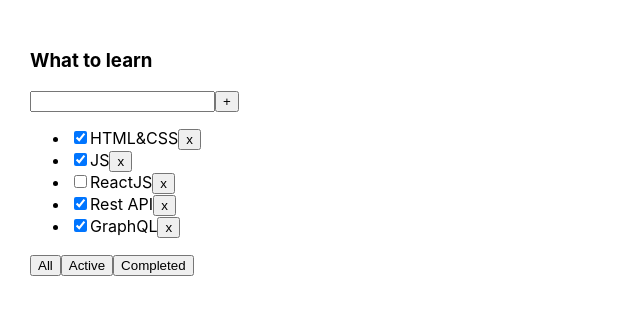
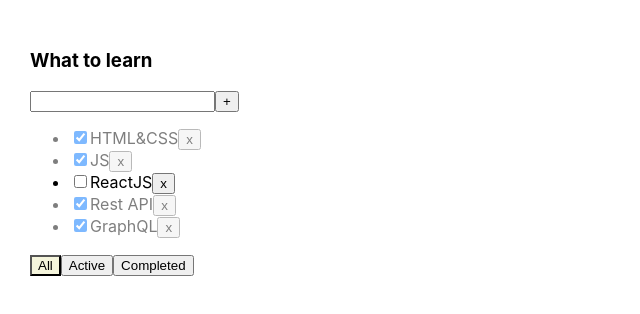
Before and after one commit to vovatum/todolist-offline, a React (Create React App) app: page / in a window 1280 px wide. Shown: the top 314 px of the page, without its empty margins (0-640 px from the left). Built offline with nearby package versions, Linux system fonts and the light colour scheme.

Commit message:
Todolist - TS - 04 >5

```diff
--- a/src/App.css
+++ b/src/App.css
@@ -14,3 +14,11 @@
 .error-message {
     color: red;
 }
+
+.active-filter{
+    background-color: beige;
+}
+
+.is-done {
+    opacity: 0.5;
+}
--- a/src/App.tsx
+++ b/src/App.tsx
@@ -51,7 +51,6 @@
         ? tasksForTodolist = tasks.filter(task => task.isDone)
         : tasksForTodolist = tasks
 
-
     function changeFilter(value: FilterValuesType) {
         setFilter(value)
     }
@@ -65,6 +64,7 @@
                 changeFilter={changeFilter}
                 addTask={addTask}
                 changeStatus={changeStatus}
+                filter={filter}
             />
         </div>
     )
--- a/src/Todolist.tsx
+++ b/src/Todolist.tsx
@@ -14,6 +14,7 @@
     changeFilter: (value: FilterValuesType) => void
     addTask: (taskName: string) => void
     changeStatus: (id: string, isDone: boolean) => void
+    filter: string
 }
 
 export function Todolist(props: PropsType) {
@@ -29,9 +30,11 @@
         setTitle('')
     }
     const onChangeHandler = (event: ChangeEvent<HTMLInputElement>) => {
+        setError(null)
         setTitle(event.target.value)
     }
     const onKeyPressHandler = (event: React.KeyboardEvent<HTMLInputElement>) => {
+
         event.key === 'Enter' && onAddTask()
     }
     const onAllClickHandler = () => props.changeFilter('all')
@@ -57,20 +60,32 @@
                         const onChangeHandler = (event: ChangeEvent<HTMLInputElement>) => {
                             props.changeStatus(task.id, event.target.checked)
                         }
-                        return <li key={task.id}>
+                        return <li key={task.id}
+                                   className={task.isDone ? 'is-done' : ''}>
                             <input type="checkbox"
                                    checked={task.isDone}
                                    onChange={onChangeHandler}/>
                             <span>{task.title}</span>
-                            <button onClick={onClickHandler}>х</button>
+                            <button onClick={onClickHandler}
+                            >х
+                            </button>
                         </li>
                     })
                 }
             </ul>
             <div>
-                <button onClick={onAllClickHandler}>All</button>
-                <button onClick={onActiveClickHandler}>Active</button>
-                <button onClick={onCompletedClickHandler}>Completed</button>
+                <button
+                    className={props.filter === 'all' ? 'active-filter' : ''}
+                    onClick={onAllClickHandler}>All
+                </button>
+                <button
+                    className={props.filter === 'active' ? 'active-filter' : ''}
+                    onClick={onActiveClickHandler}>Active
+                </button>
+                <button
+                    className={props.filter === 'completed' ? 'active-filter' : ''}
+                    onClick={onCompletedClickHandler}>Completed
+                </button>
             </div>
         </div>
     )
```
